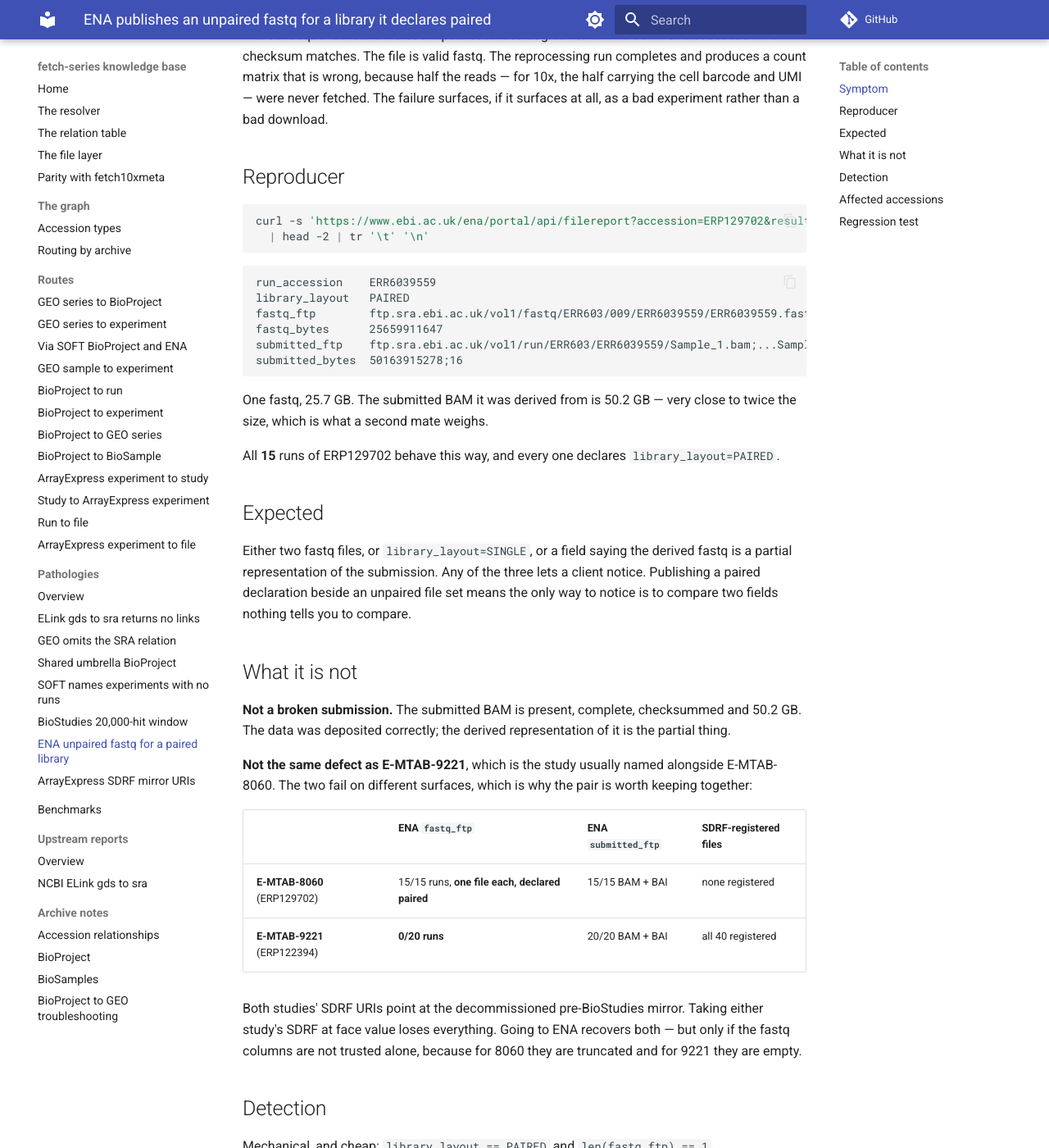
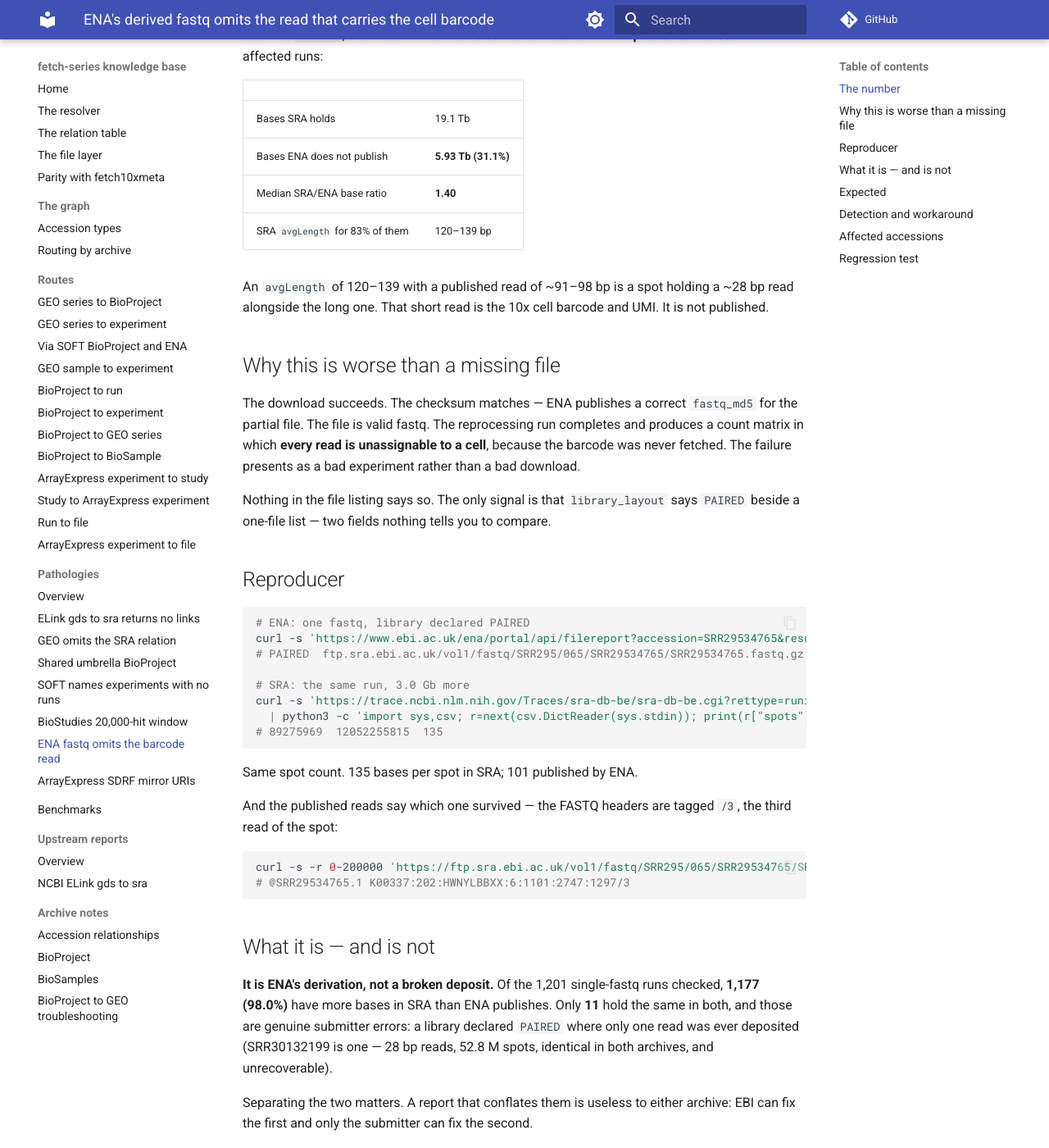
Before and after one commit to cellgeni/fetch-series, an MkDocs documentation site: the page built from docs/pathologies/ena-paired-library-single-fastq.md, in a window 1280 px wide and 1400 px high, scrolled down 426 px. Shown: the whole window at 82% size. Built offline with MkDocs 1.6.1 and Material for MkDocs 9.7.7, drawn with Linux system fonts in a browser that asks for light colours; comment, search, counter and statistics services are not loaded; some of the changed text lies outside the part shown.

Commit message:
docs: measure the ENA derived-fastq defect; 39.2% of runs, 5.93 Tb unpublished
ENA publishes one fastq for a library it declares PAIRED, and SRA holds a
median 1.40x the bases. The missing ~28bp read is the 10x cell barcode, so the
download succeeds, the checksum matches, and every read is unassignable to a
cell.

1,177 of 1,201 single-fastq runs have more bases in SRA -- an ENA derivation
choice, not a broken deposit. Only 11 hold the same in both, and those are
genuine submitter errors. Separating them matters: a report that conflates them
is useless to either archive.

Co-Authored-By: Claude Opus 5 <noreply@anthropic.com>

````diff
--- a/docs/files.md
+++ b/docs/files.md
@@ -76,18 +76,15 @@ one is not unreliable — it is meaningless.
 ## Completeness the listing does not admit to
 
 A fastq set can be incomplete in a way only the archive's *other* metadata
-reveals. ENA reports `library_layout=PAIRED` for all 15 runs of ERP129702
-(E-MTAB-8060) and publishes **one** fastq per run:
+reveals, and this is not a rare corner: **39.2% of a random 3,000-run sample of
+the reprocessed corpus**. ENA reports `library_layout=PAIRED` and publishes one
+fastq, and SRA holds a median of **1.40x** the bases ENA serves — the missing
+~28 bp read being the one that carries the 10x cell barcode.
 
-| | |
-|---|---|
-| ENA's single fastq | 25.7 GB |
-| The submitted BAM | 50.2 GB |
-| `library_layout` | `PAIRED` |
-
-A pipeline taking the convenient format gets one mate, no error, and a result
-that looks like a bad experiment rather than a bad download. The file layer
-refuses that set and recommends the BAM, and says which fact drove the choice.
+A pipeline taking the convenient format downloads cleanly, checksums correctly,
+and produces a matrix in which every read is unassignable to a cell. The file
+layer refuses that set, recommends the complete source, and says which fact
+drove the choice.
 
 See [ENA publishes an unpaired fastq for a paired library](pathologies/ena-paired-library-single-fastq.md).
 
--- a/docs/pathologies/ena-paired-library-single-fastq.md
+++ b/docs/pathologies/ena-paired-library-single-fastq.md
@@ -1,98 +1,127 @@
 ---
-title: ENA publishes an unpaired fastq for a library it declares paired
+title: ENA's derived fastq omits the read that carries the cell barcode
 ---
 
-# ENA publishes an unpaired fastq for a library it declares paired
+# ENA's derived fastq omits the read that carries the cell barcode
 
 **Archive:** EBI ENA
 **Affected route:** [`run->file:ena_fastq`](../routes/run-to-file/index.md)
-**Status:** detected and worked around; prevalence measurement in progress
-**First observed:** 2026-09-15
+**Status:** detected, measured, and worked around; ready to report upstream
+**Measured:** 2026-09-15 on a random 3,000-run sample of the reprocessed corpus
 
-## Symptom
+## The number
 
-ENA's `filereport` reports `library_layout=PAIRED` for a run and publishes a
-single file in `fastq_ftp`. Nothing in the file listing marks the set as partial:
-one URL, one checksum, one plausible size.
+**1,177 of 3,000 runs — 39.2%.**
 
-The consequence is the worst shape a data-loss bug can take. The download
-succeeds. The checksum matches. The file is valid fastq. The reprocessing run
-completes and produces a count matrix that is wrong, because half the reads —
-for 10x, the half carrying the cell barcode and UMI — were never fetched. The
-failure surfaces, if it surfaces at all, as a bad experiment rather than a bad
-download.
+For that many runs of a 10x corpus, ENA's `fastq_ftp` serves a single file for a
+library ENA itself declares `PAIRED`, and the SRA archive holds **more bases than
+ENA publishes**. Across the affected runs:
+
+| | |
+|---|---|
+| Bases SRA holds | 19.1 Tb |
+| Bases ENA does not publish | **5.93 Tb (31.1%)** |
+| Median SRA/ENA base ratio | **1.40** |
+| SRA `avgLength` for 83% of them | 120–139 bp |
+
+An `avgLength` of 120–139 with a published read of ~91–98 bp is a spot holding a
+~28 bp read alongside the long one. That short read is the 10x cell barcode and
+UMI. It is not published.
+
+## Why this is worse than a missing file
+
+The download succeeds. The checksum matches — ENA publishes a correct `fastq_md5`
+for the partial file. The file is valid fastq. The reprocessing run completes and
+produces a count matrix in which **every read is unassignable to a cell**, because
+the barcode was never fetched. The failure presents as a bad experiment rather
+than a bad download.
+
+Nothing in the file listing says so. The only signal is that `library_layout`
+says `PAIRED` beside a one-file list — two fields nothing tells you to compare.
 
 ## Reproducer
 
 ```bash
-curl -s 'https://www.ebi.ac.uk/ena/portal/api/filereport?accession=ERP129702&result=read_run&fields=run_accession,library_layout,fastq_ftp,fastq_bytes,submitted_ftp,submitted_bytes&format=tsv&limit=0' \
-  | head -2 | tr '\t' '\n'
+# ENA: one fastq, library declared PAIRED
+curl -s 'https://www.ebi.ac.uk/ena/portal/api/filereport?accession=SRR29534765&result=read_run&fields=library_layout,fastq_ftp,read_count,base_count&format=tsv'
+# PAIRED  ftp.sra.ebi.ac.uk/vol1/fastq/SRR295/065/SRR29534765/SRR29534765.fastq.gz  89275969  9016872869
+
+# SRA: the same run, 3.0 Gb more
+curl -s 'https://trace.ncbi.nlm.nih.gov/Traces/sra-db-be/sra-db-be.cgi?rettype=runinfo&term=SRR29534765' \
+  | python3 -c 'import sys,csv; r=next(csv.DictReader(sys.stdin)); print(r["spots"], r["bases"], r["avgLength"])'
+# 89275969  12052255815  135
 ```
 
-```
-run_accession    ERR6039559
-library_layout   PAIRED
-fastq_ftp        ftp.sra.ebi.ac.uk/vol1/fastq/ERR603/009/ERR6039559/ERR6039559.fastq.gz
-fastq_bytes      25659911647
-submitted_ftp    ftp.sra.ebi.ac.uk/vol1/run/ERR603/ERR6039559/Sample_1.bam;...Sample_1.bam.bai
-submitted_bytes  50163915278;16
+Same spot count. 135 bases per spot in SRA; 101 published by ENA.
+
+And the published reads say which one survived — the FASTQ headers are tagged
+`/3`, the third read of the spot:
+
+```bash
+curl -s -r 0-200000 'https://ftp.sra.ebi.ac.uk/vol1/fastq/SRR295/065/SRR29534765/SRR29534765.fastq.gz' | gzip -dc | head -1
+# @SRR29534765.1 K00337:202:HWNYLBBXX:6:1101:2747:1297/3
 ```
 
-One fastq, 25.7 GB. The submitted BAM it was derived from is 50.2 GB — very
-close to twice the size, which is what a second mate weighs.
+## What it is — and is not
 
-All **15** runs of ERP129702 behave this way, and every one declares
-`library_layout=PAIRED`.
+**It is ENA's derivation, not a broken deposit.** Of the 1,201 single-fastq runs
+checked, **1,177 (98.0%)** have more bases in SRA than ENA publishes. Only **11**
+hold the same in both, and those are genuine submitter errors: a library declared
+`PAIRED` where only one read was ever deposited (SRR30132199 is one — 28 bp
+reads, 52.8 M spots, identical in both archives, and unrecoverable).
+
+Separating the two matters. A report that conflates them is useless to either
+archive: EBI can fix the first and only the submitter can fix the second.
+
+**There is usually nothing else to fall back to.** Only **8.2%** of runs in the
+same sample have any `submitted_ftp` file at all. For the rest the SRA object,
+reached through NCBI SDL, is the sole complete source — which is why the file
+layer asks every route rather than the first that answers.
 
 ## Expected
 
-Either two fastq files, or `library_layout=SINGLE`, or a field saying the derived
-fastq is a partial representation of the submission. Any of the three lets a
-client notice. Publishing a paired declaration beside an unpaired file set means
-the only way to notice is to compare two fields nothing tells you to compare.
+Any one of: publish the technical read; report `library_layout=SINGLE` for what
+is being served; or add a field saying the derived fastq is a partial
+representation of the run. Excluding technical reads is a defensible default for
+bulk RNA-seq. For single-cell it removes the only thing that makes the reads
+single-cell — and the metadata gives a client no way to notice.
 
-## What it is not
+## Detection and workaround
 
-**Not a broken submission.** The submitted BAM is present, complete, checksummed
-and 50.2 GB. The data was deposited correctly; the derived representation of it
-is the partial thing.
+Mechanical and free: `library_layout == PAIRED` **and** `len(fastq_ftp) == 1`.
+`fetch_series.files.Candidate.demonstrably_incomplete` implements it, and
+`recommend()` ranks such a set below every format that is merely inconvenient,
+so an affected run resolves to the SRA object instead:
 
-**Not the same defect as E-MTAB-9221**, which is the study usually named
-alongside E-MTAB-8060. The two fail on different surfaces, which is why the
-pair is worth keeping together:
-
-| | ENA `fastq_ftp` | ENA `submitted_ftp` | SDRF-registered files |
-|---|---|---|---|
-| **E-MTAB-8060** (ERP129702) | 15/15 runs, **one file each, declared paired** | 15/15 BAM + BAI | none registered |
-| **E-MTAB-9221** (ERP122394) | **0/20 runs** | 20/20 BAM + BAI | all 40 registered |
-
-Both studies' SDRF URIs point at the decommissioned pre-BioStudies mirror. Taking
-either study's SDRF at face value loses everything. Going to ENA recovers both —
-but only if the fastq columns are not trusted alone, because for 8060 they are
-truncated and for 9221 they are empty.
-
-## Detection
-
-Mechanical, and cheap: `library_layout == PAIRED` and `len(fastq_ftp) == 1`.
-`fetch_series.files.Candidate.demonstrably_incomplete` implements it, and
-`recommend()` ranks such a set below every format that is merely inconvenient —
-so the BAM wins, and the reason is printed rather than assumed.
+```
+SRR29534765: no route offered a complete read pair
+  -> run->file:sdl: 1 sra file, md5 published
+     run->file:ena_fastq: 1 fastq file, INCOMPLETE: archive declares the library paired
+```
 
 The check applies only to fastq sets. A single BAM for a paired library is
-exactly right: a BAM carries both mates interleaved.
+exactly right — a BAM carries both mates interleaved.
+
+**The incumbent reaches the same verdict by a different route.**
+`fetch10xmeta` requires ENA to offer both `_1.fastq.gz` and `_2.fastq.gz` before
+it will use ENA fastq at all. That is a name test standing in for a completeness
+test: it catches all 1,177 of these, and also rejects the 24 genuinely
+single-end libraries in the same sample, which `library_layout` distinguishes.
 
 ## Affected accessions
 
-```
-ERP129702 / E-MTAB-8060   15 runs, all affected: ERR6039559-ERR6039573
+The full list of 1,177 regenerates from the survey cache:
+
+```bash
+uv run fetch survey run --route run->file:ena_fastq --corpus sample:3000@reprocessed-srr
 ```
 
-Prevalence across a random sample of the reprocessed corpus is being measured;
-this page will carry the figure rather than an estimate.
+Worked examples on this page: `SRR29534765`, `SRR30132199` (the submitter-error
+case), and all 15 runs of `ERP129702` / E-MTAB-8060, where the submitted BAM
+makes the loss visible by comparison — 25.7 GB of fastq against a 50.2 GB BAM.
 
 ## Regression test
 
-`tests/test_files.py::TestDeclaredPairedButUnpaired` — asserts that the flag
-fires on a paired declaration with one fastq, does **not** fire on a single
-library, on an undeclared layout, or on a BAM, and that a genuine pair still
-outranks everything.
+`tests/test_files.py::TestDeclaredPairedButUnpaired` — the flag fires on a
+paired declaration with one fastq, and does not fire on a single library, an
+undeclared layout, or a BAM; a genuine pair still outranks everything.
--- a/mkdocs.yml
+++ b/mkdocs.yml
@@ -76,7 +76,7 @@ nav:
       - Shared umbrella BioProject: pathologies/series-under-shared-umbrella-bioproject.md
       - SOFT names experiments with no runs: pathologies/soft-names-experiments-with-no-runs.md
       - BioStudies 20,000-hit window: pathologies/biostudies-20000-hit-window.md
-      - ENA unpaired fastq for a paired library: pathologies/ena-paired-library-single-fastq.md
+      - ENA fastq omits the barcode read: pathologies/ena-paired-library-single-fastq.md
       - ArrayExpress SDRF mirror URIs: pathologies/ae-sdrf-points-at-decommissioned-mirror.md
   - Benchmarks: benchmarks/index.md
   - Upstream reports:
````
Also changed, not shown: docs/pathologies/index.md (+1 -1 lines).
